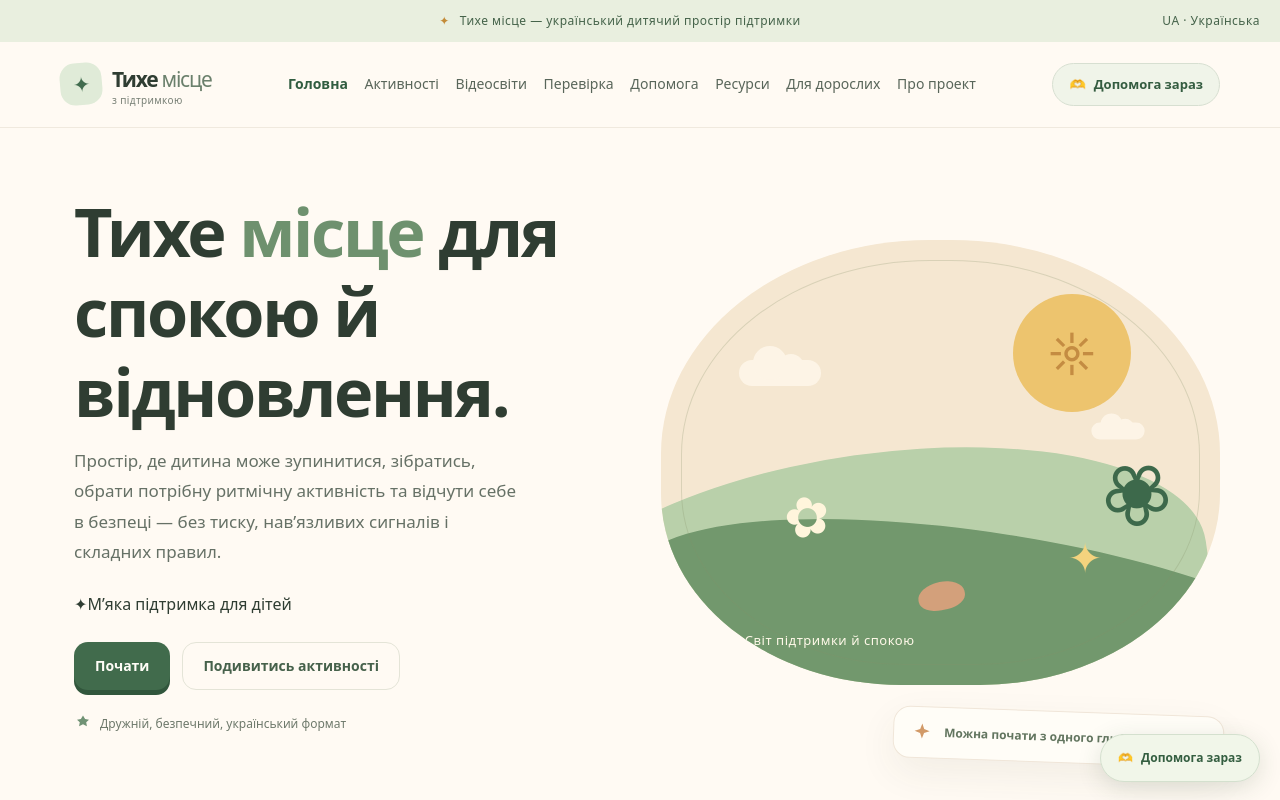
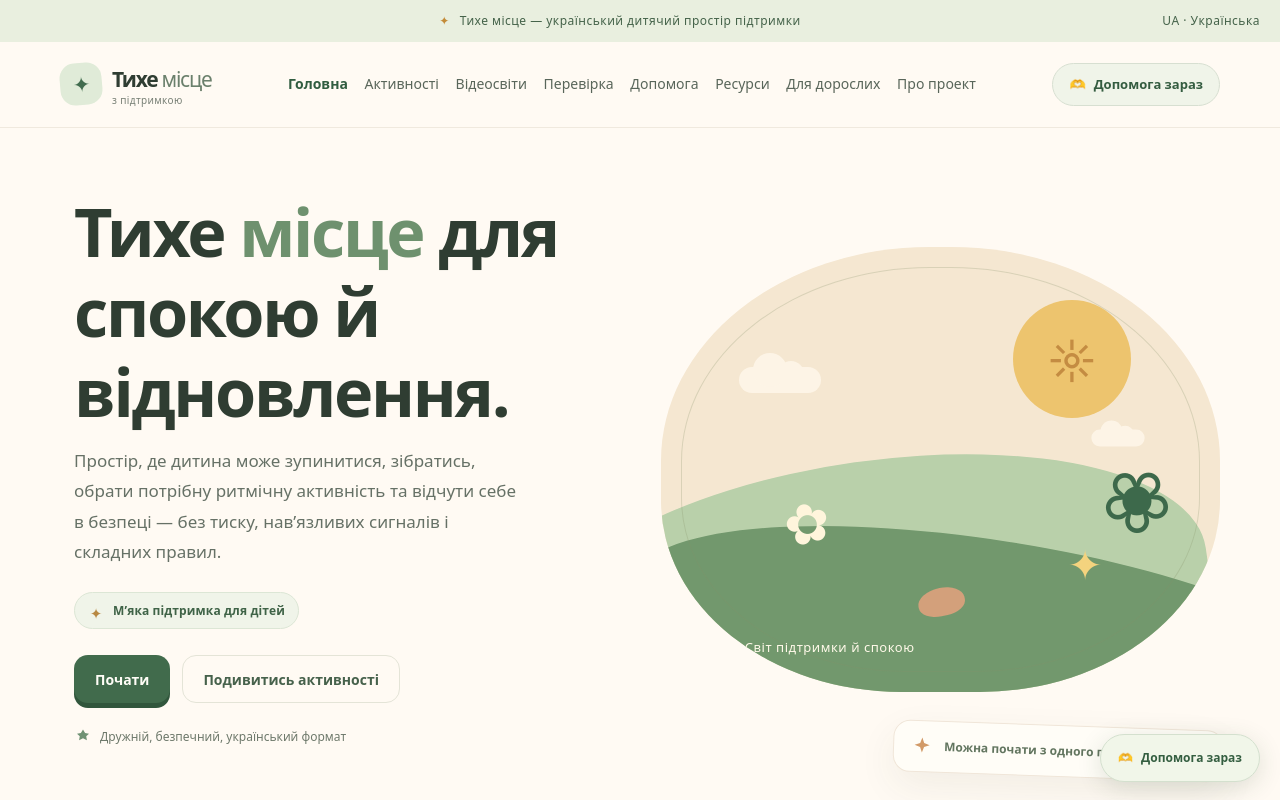
Before and after one commit to megsworkresources-cmd/tykhe-mistse, a React (Vite) app: page / in a window 1280 px wide. Shown: the top 800 px of the page. Built offline with nearby package versions, Linux system fonts and the light colour scheme.

Commit message:
Give hero support label independent, collision-proof styling

```diff
--- a/src/style.css
+++ b/src/style.css
@@ -397,3 +397,59 @@ h1,h2,h3{line-height:1.22}
   clear: both !important;
   margin: 0 0 24px !important;
 }
+
+
+/* Definitive hero label fix: the label is a plain content row after the description,
+   not an eyebrow/flex item near the heading. This avoids the original collision. */
+#hero .hero-copy > .hero-eyebrow-after-title {
+  display: inline-flex !important;
+  position: static !important;
+  float: none !important;
+  clear: both !important;
+  align-items: center !important;
+  gap: 9px !important;
+  width: fit-content !important;
+  max-width: 100% !important;
+  min-height: 0 !important;
+  height: auto !important;
+  margin: 0 0 26px !important;
+  padding: 9px 13px !important;
+  border: 1px solid #dce6d5 !important;
+  border-radius: 999px !important;
+  background: #f0f4e9 !important;
+  color: #3f6347 !important;
+  font-size: 12px !important;
+  font-weight: 750 !important;
+  line-height: 1.45 !important;
+  letter-spacing: .01em !important;
+  white-space: normal !important;
+  transform: none !important;
+  inset: auto !important;
+  overflow-wrap: anywhere !important;
+  z-index: auto !important;
+}
+#hero .hero-copy > .hero-eyebrow-after-title > span:first-child {
+  display: inline-grid !important;
+  place-items: center !important;
+  flex: 0 0 16px !important;
+  width: 16px !important;
+  height: 16px !important;
+  background: transparent !important;
+  color: #b88943 !important;
+  border-radius: 0 !important;
+  font-size: 15px !important;
+}
+#hero .hero-copy > .hero-eyebrow-after-title > span:last-child {
+  display: block !important;
+  min-width: 0 !important;
+  width: auto !important;
+  height: auto !important;
+  color: inherit !important;
+}
+@media(max-width:800px) {
+  #hero .hero-copy > .hero-eyebrow-after-title {
+    margin-top: 0 !important;
+    margin-bottom: 24px !important;
+    align-self: flex-start !important;
+  }
+}
```
